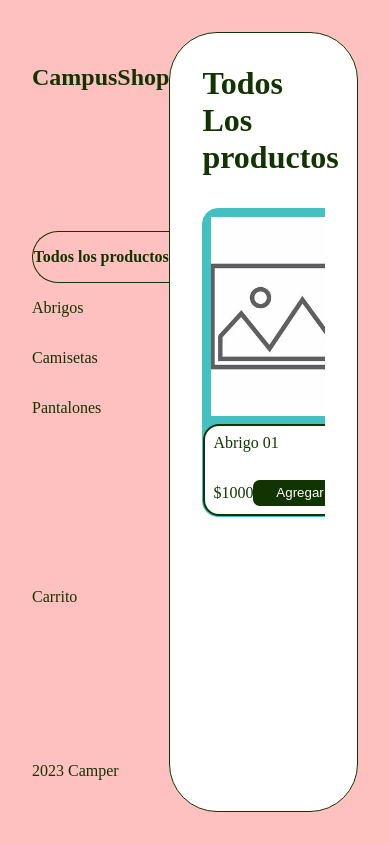
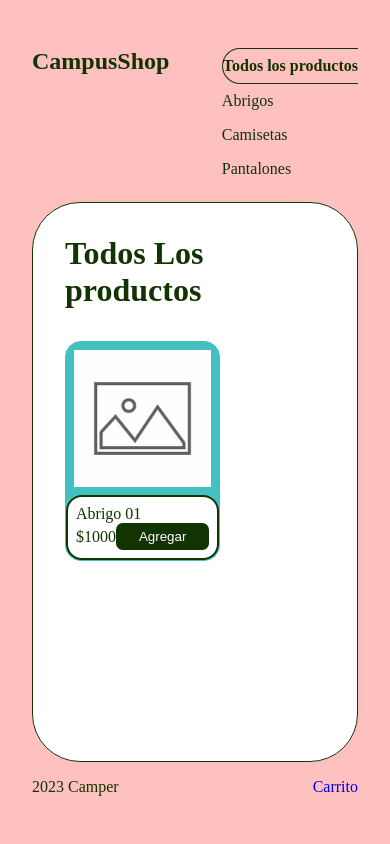
Before and after one commit to OugMontiel/Filtro-dos---proyectoWed, a plain HTML site: page Indix.html in a window 390 px wide. Drawn offline with Linux system fonts and the light colour scheme.

Commit message:
feat: :zap: cree vercion movil de le la estrutura
cree 2 barras una superor otra inferir tipo header y fooder pero igual que en la otra rama no e sido capaz de crear el icono para la adecuada funcionalidad de la barra de elejibles, por otro lado queda el resto del trabjo

```diff
--- a/Indix.html
+++ b/Indix.html
@@ -38,6 +38,12 @@
                 </div>
             </article>
         </section>
+        <section class="BarraDos">
+            <ul>
+                <li><a href="#">Carrito</a></li>
+            </ul>
+            <p>2023 Camper</p>
+        </section>
     </main>
 </body>
 </html>
--- a/css/style.css
+++ b/css/style.css
@@ -119,3 +119,38 @@ button{
     background: var(--color-Boton);
     color: var(--color-Boton-letras);
 }
+.BarraDos{
+    display: none;
+}
+
+@media screen and (max-width: 1200px) {
+    main{
+        grid-template-columns: 1fr;
+        grid-template-rows: auto auto;
+    }
+
+    .Barra {
+        flex-direction: row;
+        padding: 1em 0;
+    }
+    .Barra ul{
+        display: none;
+    }
+    .Barra p:last-child{
+        display: none;
+    }
+    .Barra ul:nth-child(2){
+        display: flex;
+        flex-direction: column;
+    }
+    .Barra li{
+        padding: .5em 0;
+    }
+
+    .BarraDos{
+        display: flex;
+        flex-direction: row-reverse;
+        justify-content: space-between;
+        padding: 1em 0;
+    }
+  }
```
